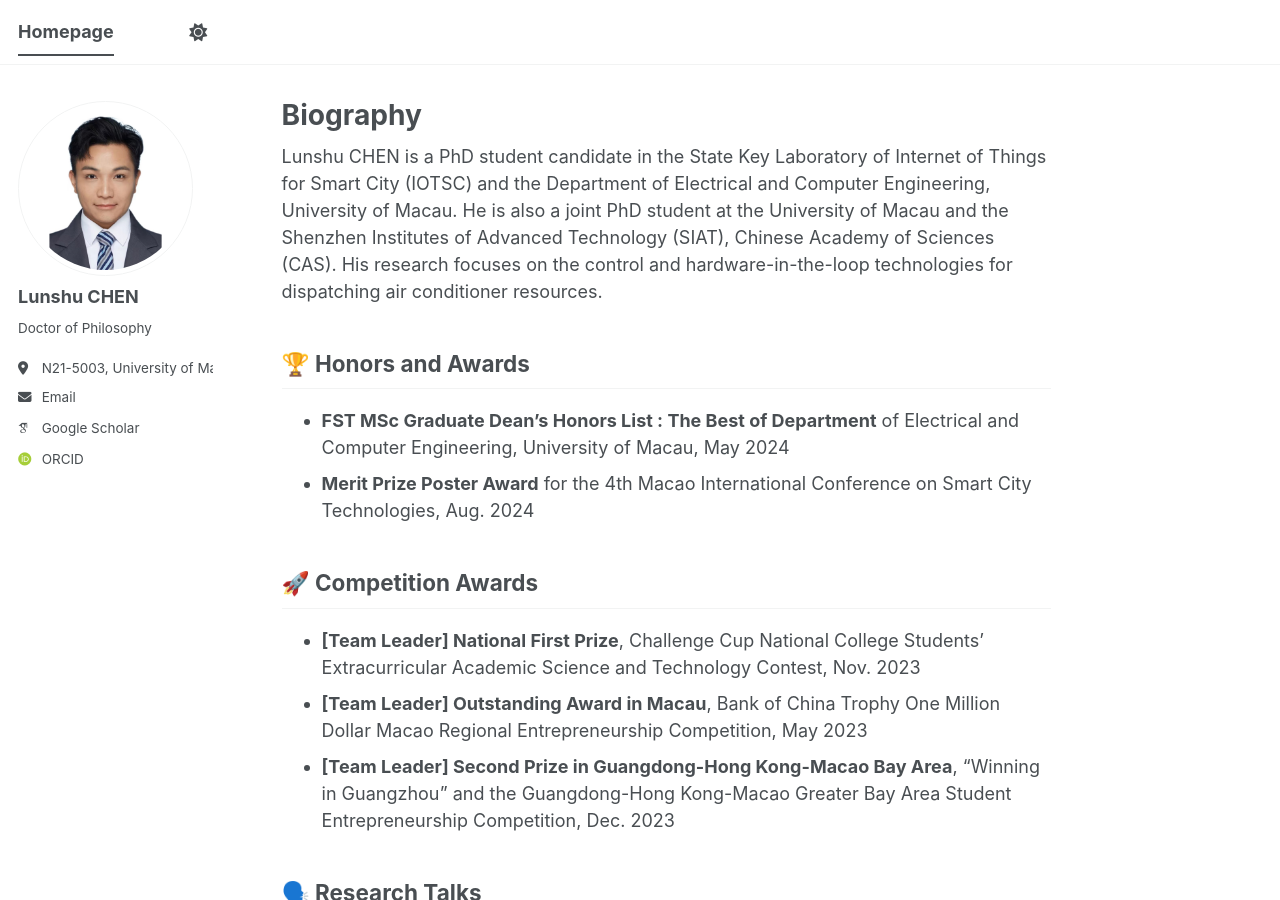
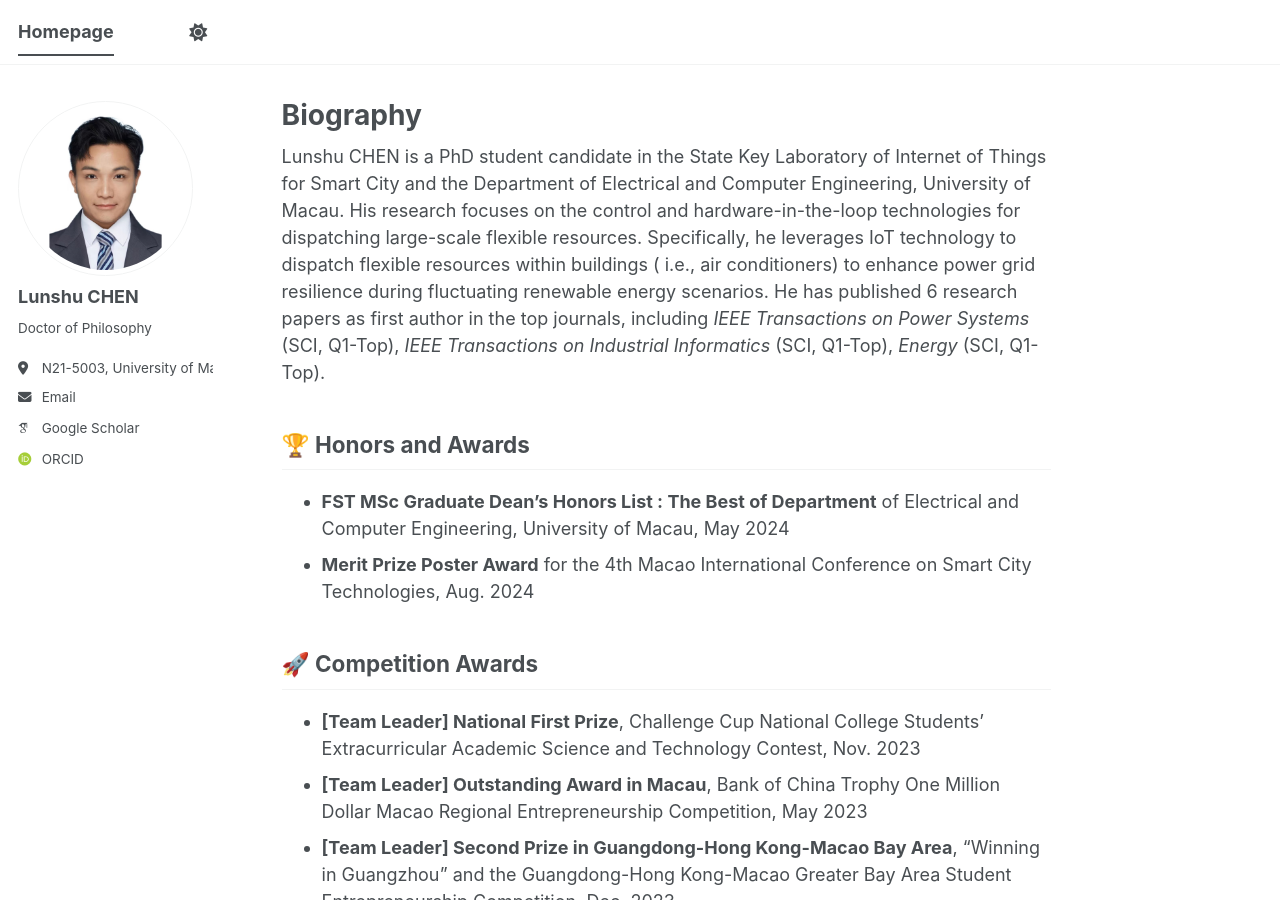
Before and after one commit to chenlunshu/CV, a Jekyll site: the page built from _pages/about.md, in a window 1280 px wide and 900 px high. Built offline with Jekyll 4.4.1, drawn with Linux system fonts in a browser that asks for light colours; some web fonts are replaced; a script bundle is joined from its source files by our own code; library files that are not in the unit come from our copies.

Commit message:
Revise biography of Lunshu CHEN
Updated Lunshu CHEN's biography to reflect current research focus and removed redundant information.

```diff
--- a/_pages/about.md
+++ b/_pages/about.md
@@ -6,8 +6,8 @@ redirect_from:
   - /about/
   - /about.html
 ---
-
-Lunshu CHEN is a PhD student candidate in the State Key Laboratory of Internet of Things for Smart City (IOTSC) and the Department of Electrical and Computer Engineering, University of Macau. He is also a joint PhD student at the University of Macau and the Shenzhen Institutes of Advanced Technology (SIAT), Chinese Academy of Sciences (CAS). His research focuses on the control and hardware-in-the-loop technologies for dispatching air conditioner resources.
+<!-- Lunshu CHEN is a PhD student candidate in the State Key Laboratory of Internet of Things for Smart City (IOTSC) and the Department of Electrical and Computer Engineering, University of Macau. He is also a joint PhD student at the University of Macau and the Shenzhen Institutes of Advanced Technology (SIAT), Chinese Academy of Sciences (CAS). His research focuses on the control and hardware-in-the-loop technologies for dispatching air conditioner resources. -->
+Lunshu CHEN is a PhD student candidate in the State Key Laboratory of Internet of Things for Smart City and the Department of Electrical and Computer Engineering, University of Macau. His research focuses on the control and hardware-in-the-loop technologies for dispatching large-scale flexible resources. Specifically, he leverages IoT technology to dispatch flexible resources within buildings ( i.e., air conditioners) to enhance power grid resilience during fluctuating renewable energy scenarios. He has published 6 research papers as first author in the top journals, including *IEEE Transactions on Power Systems* (SCI, Q1-Top), *IEEE Transactions on Industrial Informatics* (SCI, Q1-Top), *Energy* (SCI, Q1-Top).
 
 ## 🏆 Honors and Awards
 
```
